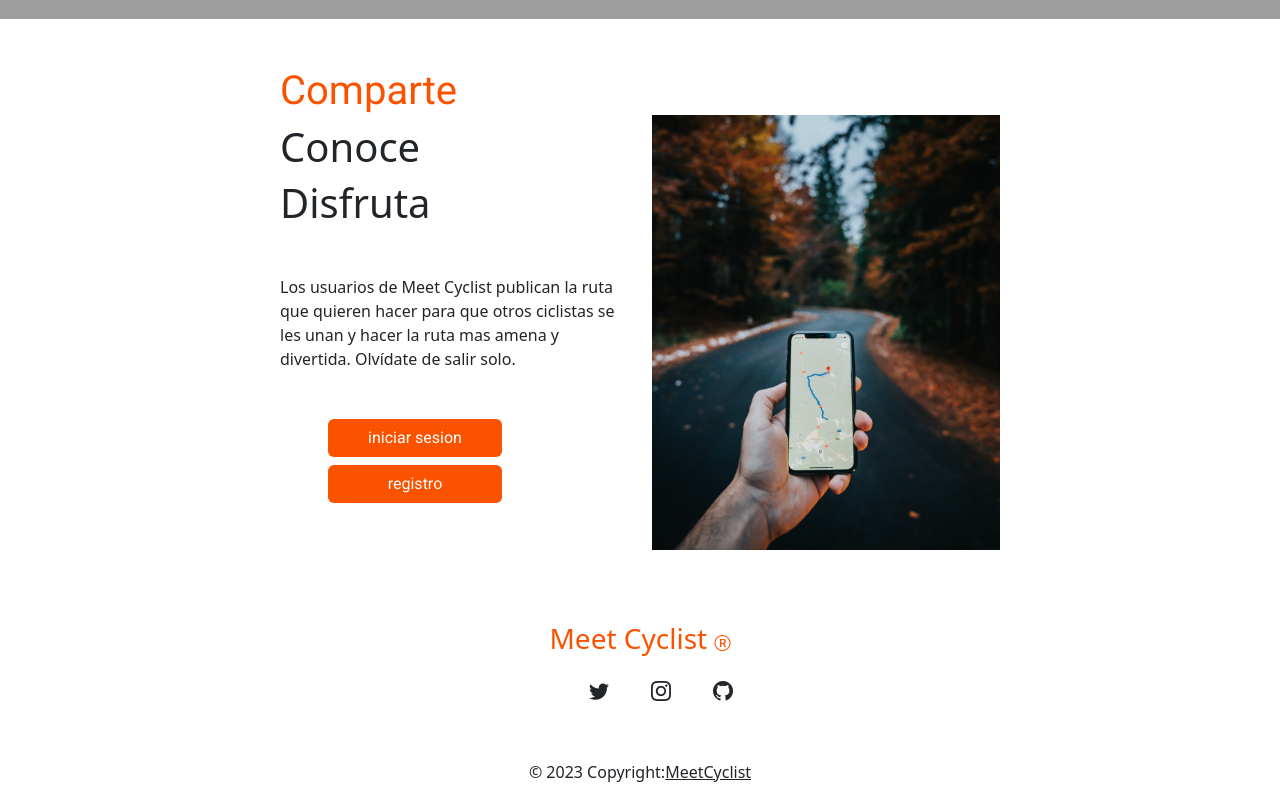
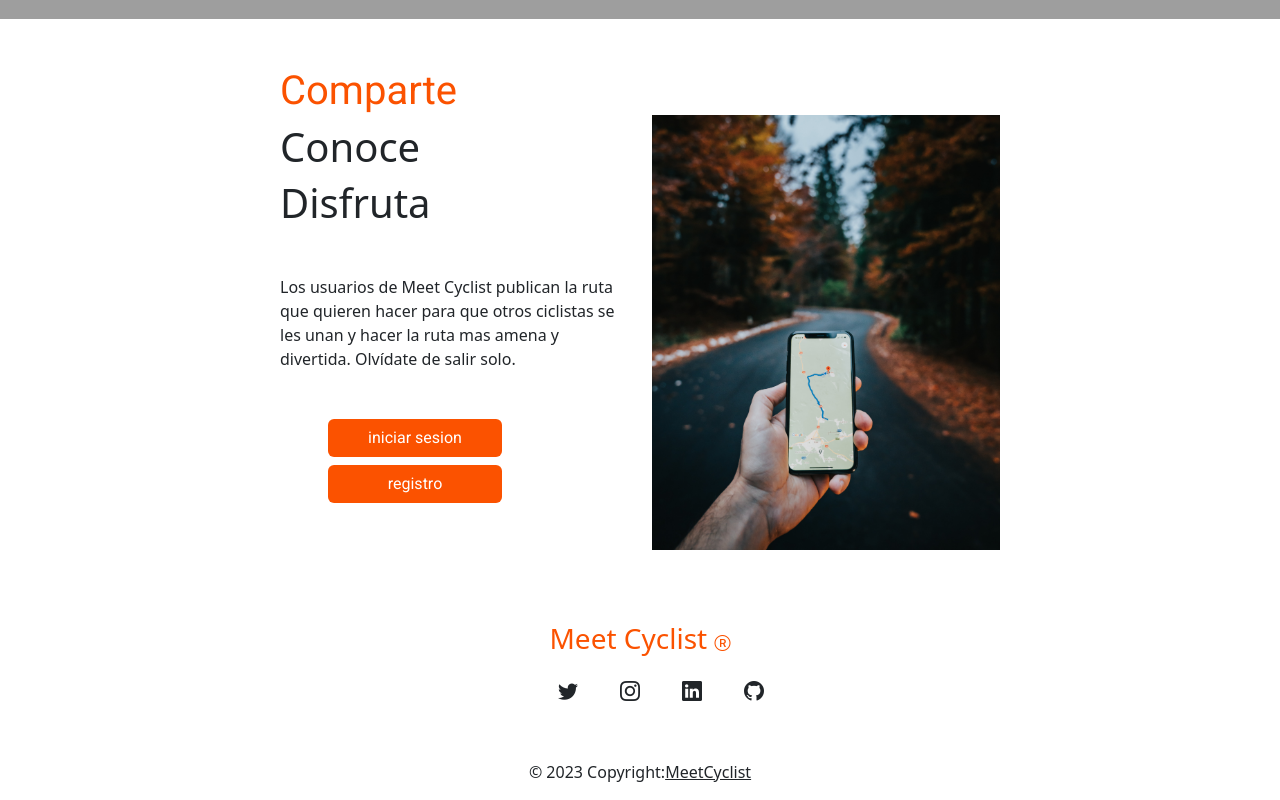
Before and after one commit to juanordone/meetcyclist, a React (Vite) app in the folder vite-project/: page / in a window 1280 px wide. Shown: the part 981-1781 px from the top of the page. Built offline with nearby package versions, Linux system fonts and the light colour scheme; grey boxes are pictures that could not be loaded.

Commit message:
enlaces footer

```diff
--- a/vite-project/src/components/Footer/Footer.jsx
+++ b/vite-project/src/components/Footer/Footer.jsx
@@ -1,11 +1,13 @@
-import "./Footer.css"
+import "./Footer.css";
 
 export default function Footer() {
   return (
     <>
       <footer className="text-center  ">
         <div className="container pt-4">
-          <h3 className="subeRuta">Meet Cyclist <i className="bi bi-r-circle fs-6"></i></h3>
+          <h3 className="subeRuta">
+            Meet Cyclist <i className="bi bi-r-circle fs-6"></i>
+          </h3>
           <div className="mb-4">
             <a
               className="btn btn-link btn-floating btn-lg text-dark m-1"
@@ -21,18 +23,26 @@ export default function Footer() {
               <i className="bi bi-twitter"></i>
             </a>
 
-
-
             <a
               className="btn btn-link btn-floating btn-lg text-dark m-1"
-              href="#!"
+              href="https://www.instagram.com/juam89op/?hl=es"
+              target={"_blank"}
             >
               <i className="bi bi-instagram"></i>
             </a>
+            <a
+              className="btn btn-link btn-floating btn-lg text-dark m-1"
+              href="https://www.linkedin.com/in/juan-ord%C3%B3%C3%B1ez-p%C3%A9rez-8b9455120/"
+              target={"_blank"}
+            >
+              <i class="bi bi-linkedin"></i>
+            </a>
 
-
-
-            <a className="btn   btn-lg  m-1" href="#!">
+            <a
+              className="btn   btn-lg  m-1"
+              href="https://github.com/juanordone"
+              target={"_blank"}
+            >
               <i className="bi bi-github"></i>
             </a>
           </div>
```
